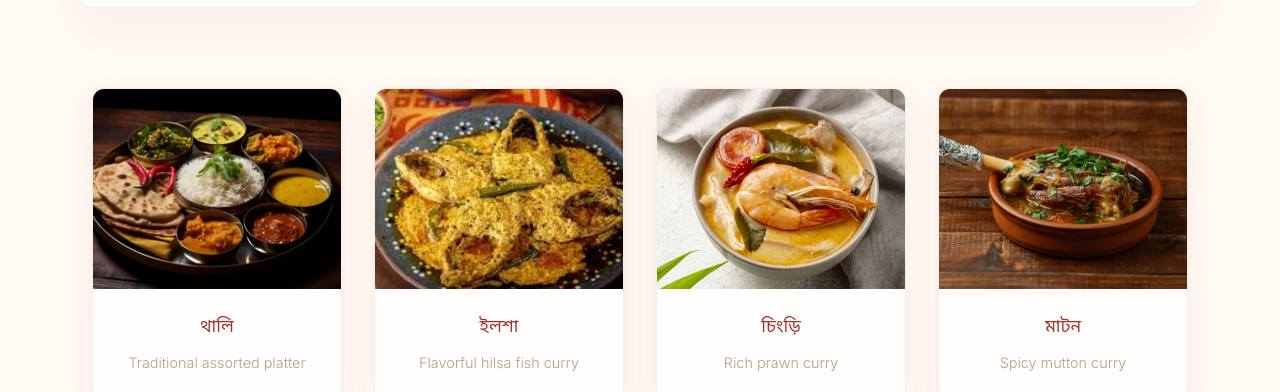
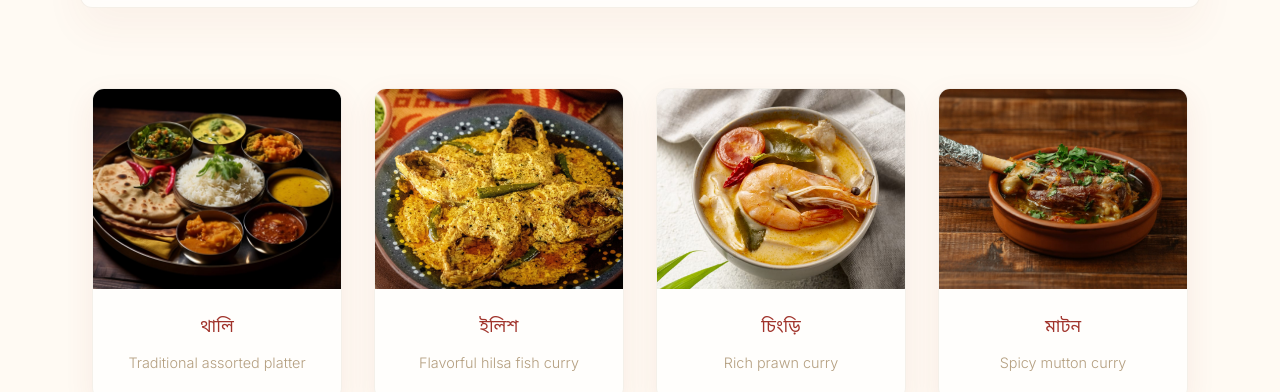
Before and after one commit to AmaanuddinAhmed/SwaadEBangla_Website, a plain HTML site: page index.html in a window 1280 px wide. Shown: the part 875-1267 px from the top of the page. Drawn offline with nearby package versions, Linux system fonts and the light colour scheme.

Commit message:
updated ilsha image and corrected spelling

```diff
--- a/index.html
+++ b/index.html
@@ -58,13 +58,13 @@
         <div class="food-card" data-scroll data-scroll-speed="1">
           <div class="food-image food-ilsha">
             <img
-              src="./assets/ilsha.jpeg"
+              src="./assets/ilsha.jpg"
               alt="Ilsha"
               style="width: 100%; height: 100%; object-fit: cover"
             />
           </div>
           <div class="food-card-content">
-            <div class="food-name">ইলশা</div>
+            <div class="food-name">ইলিশ</div>
             <div class="food-description">Flavorful hilsa fish curry</div>
           </div>
         </div>
```
Also changed, not shown: assets/ilsha.jpeg (deleted), assets/ilsha.jpg (added).
